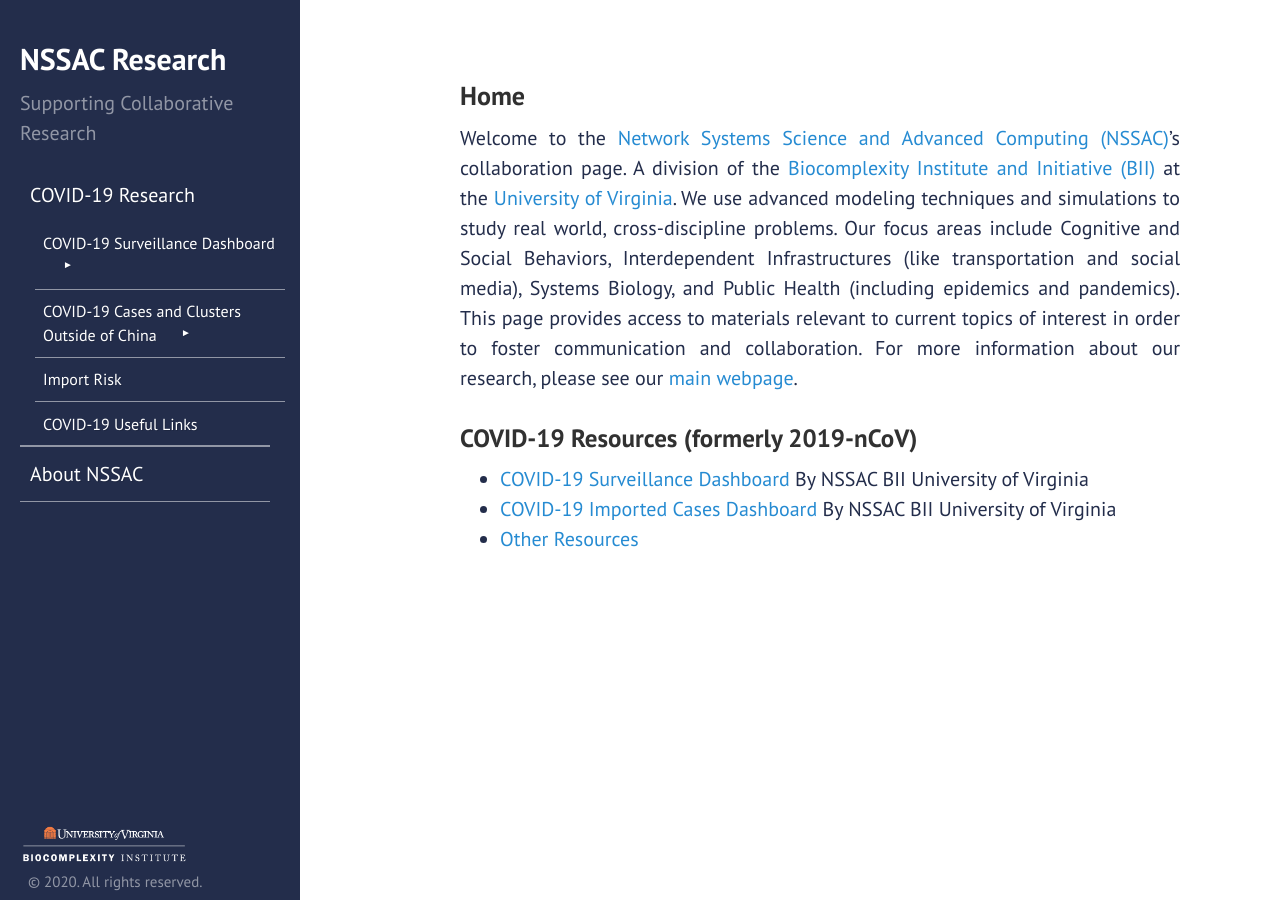
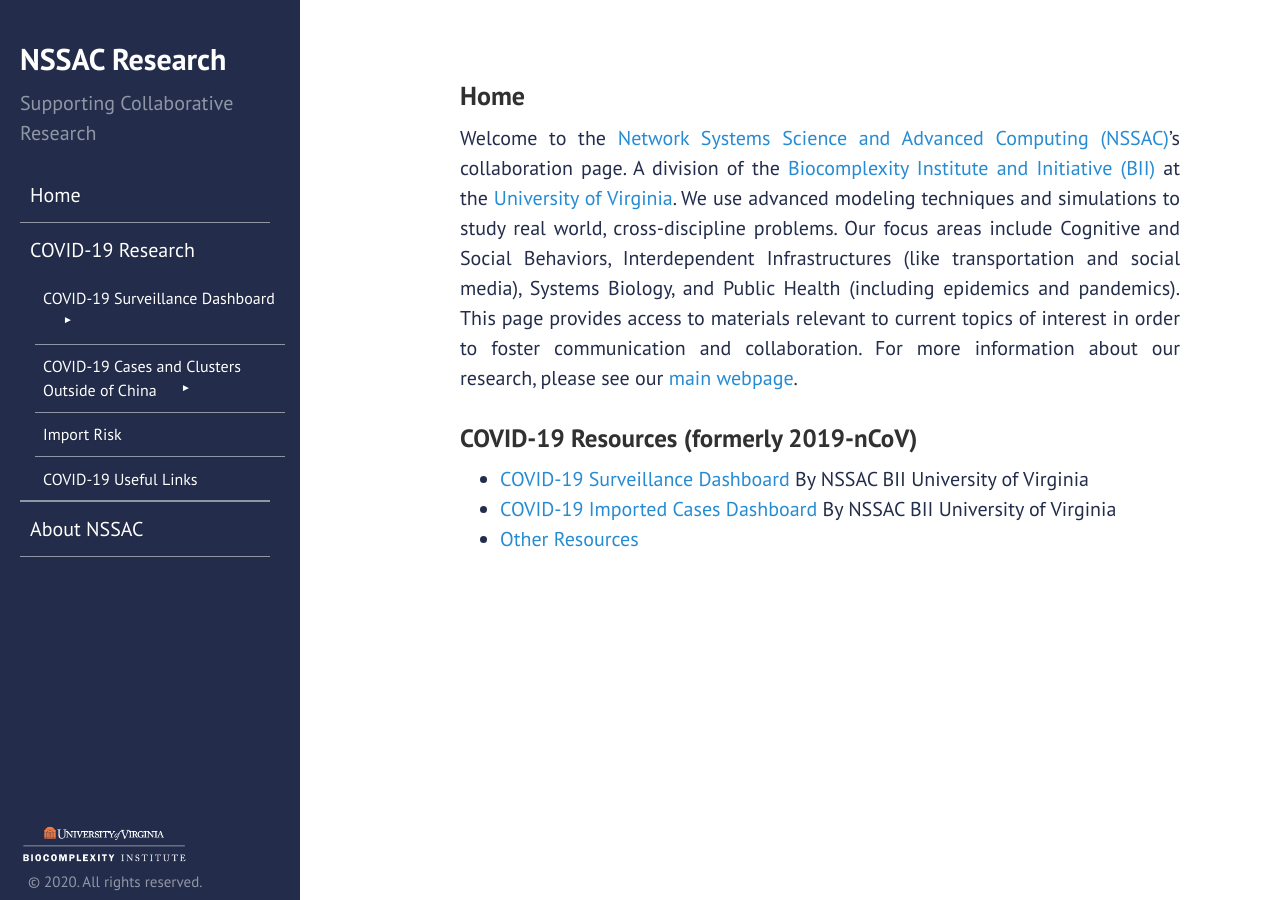
Before and after one commit to mehta-gaurav/mehta-gaurav.github.io, a Jekyll site: the page built from index.md, in a window 1280 px wide. Built offline with Jekyll 4.4.1, drawn with Linux system fonts in a browser that asks for light colours.

Commit message:
Update sidebar.html

```diff
--- a/_includes/sidebar.html
+++ b/_includes/sidebar.html
@@ -12,10 +12,10 @@
 <!-- 	  <label for="tm" id="toggle-menu">Menu <span class="drop-icon">▾</span></label>
        <input type="checkbox" id="tm">   -->
       <ul class="main-menu clearfix">
-         <!-- <li><a class="sidebar-nav-item{% if page.url == site.baseurl %} active{% endif %}" href="{{ site.baseurl }}">Home</a></li> -->
 
           <li><p style="background-color: #232D4B; color: white; margin-bottom: 0.4rem; margin-top: 2rem;">Menu</p></li>
-         <li>
+          <li><a class="sidebar-nav-item{% if page.url == site.baseurl %} active{% endif %}" href="{{ site.baseurl }}">Home</a></li>
+          <li>
 <!--             <a href="{{ site.dashboardUrl }}"><label for="sm1" class="sidebar-nav-item{% if page.url == site.dashboardUrl %} active{% endif %}" >COVID-19 Research  <span class="drop-icon">▾</span> <span><label title="Toggle Drop-down" class="drop-icon" for="sm1">▾</label></span></label> -->
              <a class="sidebar-nav-item{% if page.url == site.aboutUrl %} active{% endif %}" href="{{ site.dashboardUrl }}"" >COVID-19 Research
  				<span class="drop-icon"></span>
```
